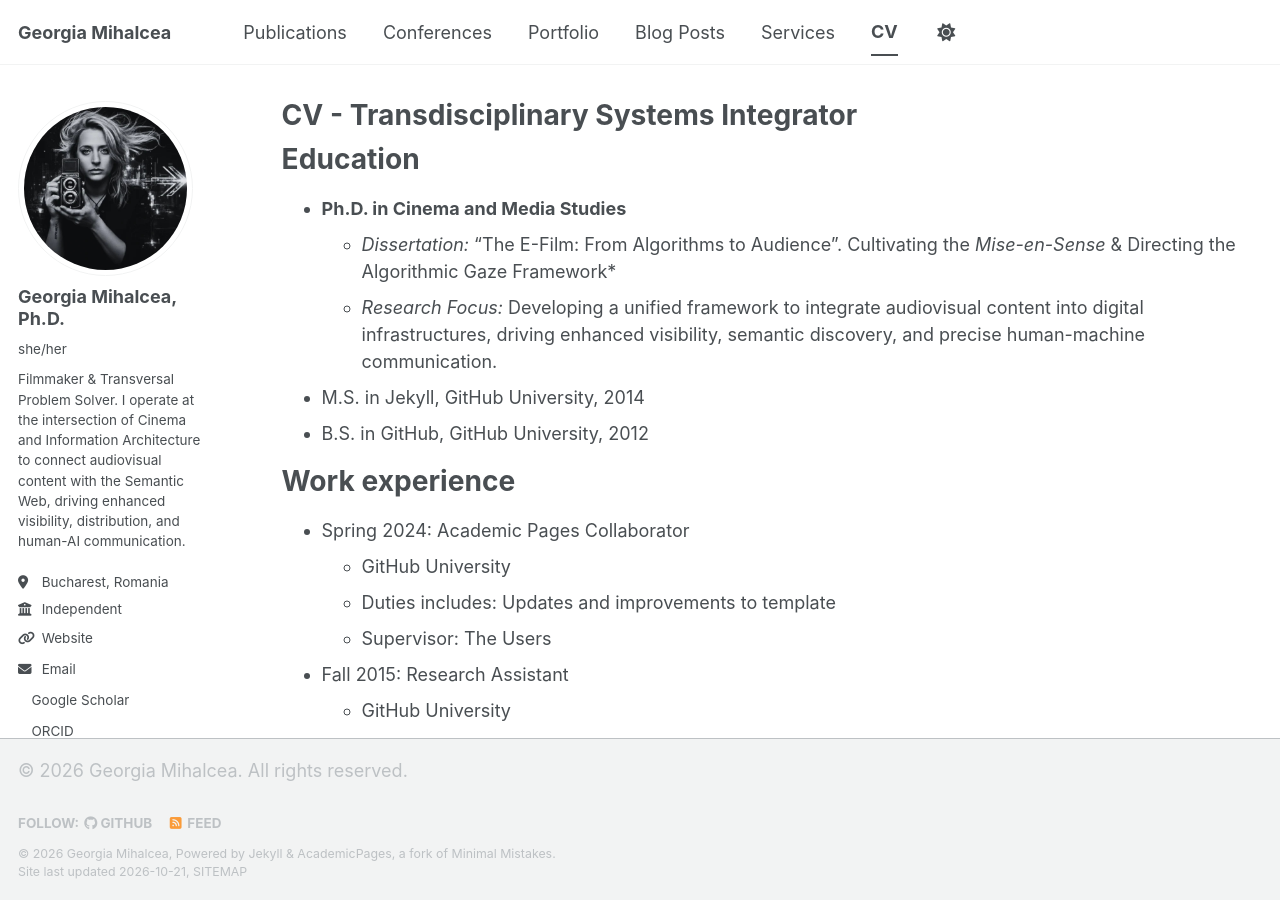
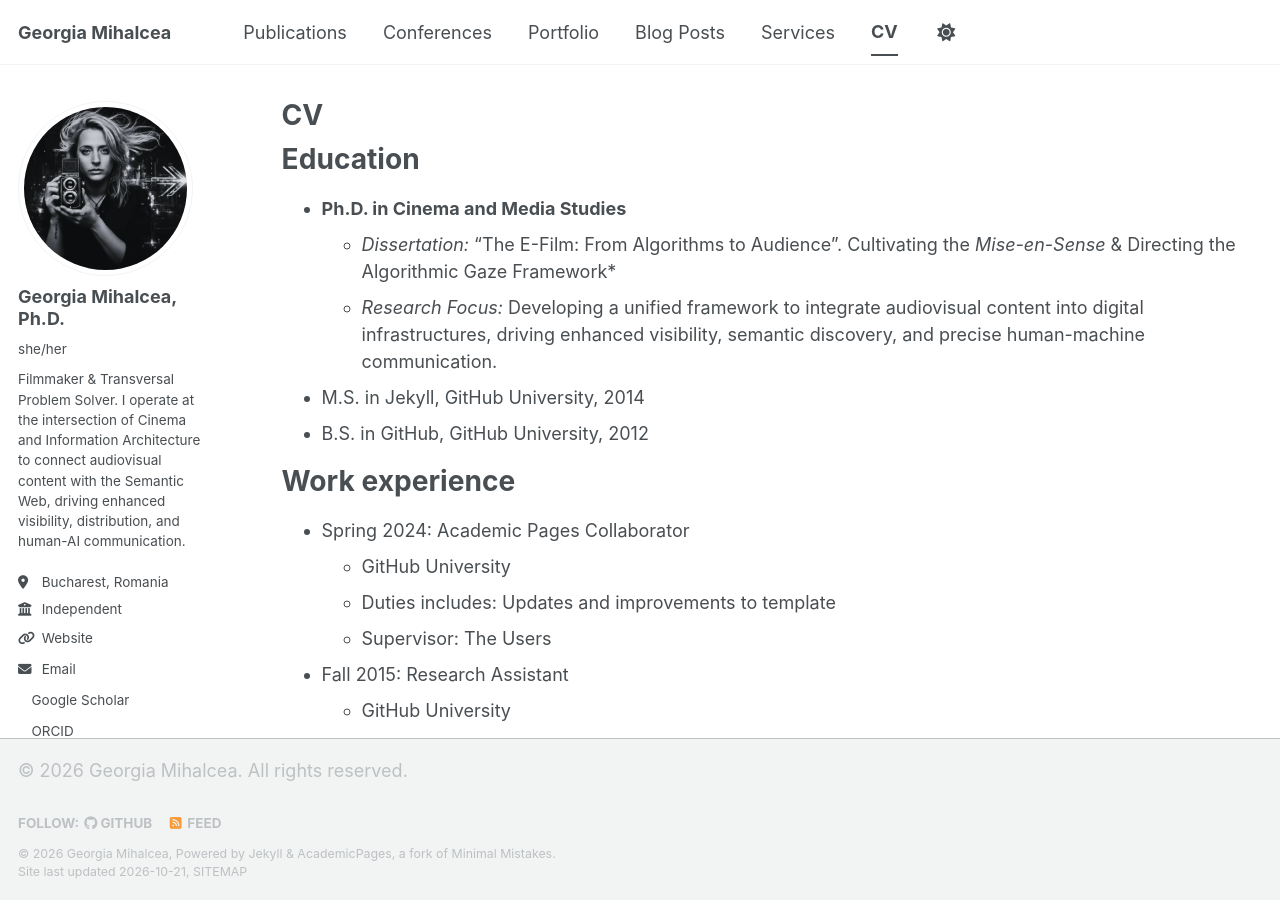
Before and after one commit to GeorgiaMihalcea/georgiamihalcea.github.io, a Jekyll site: the page built from _pages/cv.md, in a window 1280 px wide and 900 px high. Built offline with Jekyll 4.4.1, drawn with Linux system fonts in a browser that asks for light colours; a style sheet for code colours, icons or effects is not loaded.

Commit message:
Simplify CV title to 'CV'

```diff
--- a/_pages/cv.md
+++ b/_pages/cv.md
@@ -1,6 +1,6 @@
 ---
 layout: archive
-title: "CV - Transdisciplinary Systems Integrator"
+title: "CV"
 permalink: /cv/
 author_profile: true
 ---
```
